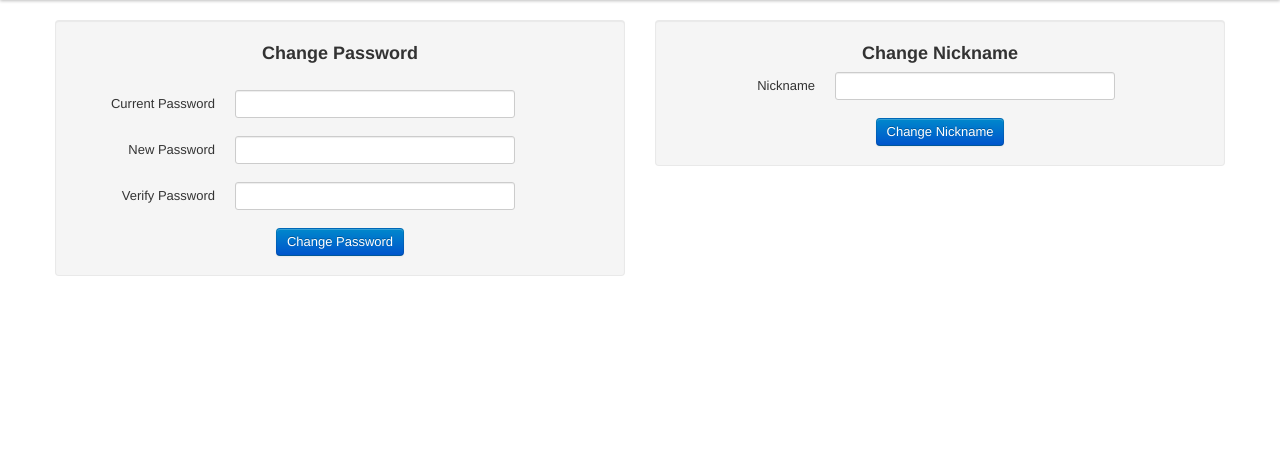
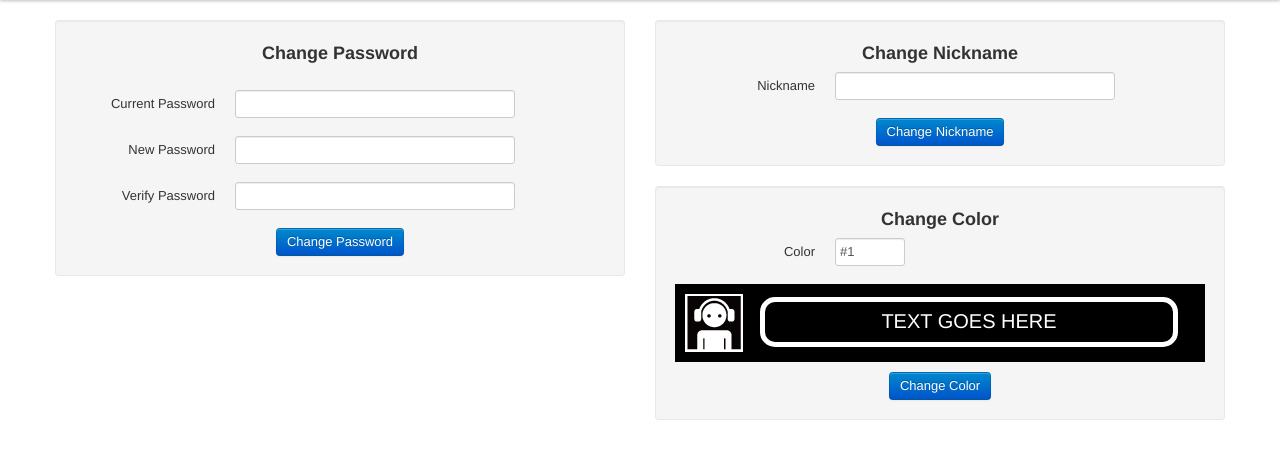
Before and after one commit to AvonGenesis/rawr_chat, a PHP site: page /settings.php in a window 1280 px wide. Shown: the part 40-499 px from the top of the page. Run offline with PHP 8.4, Linux system fonts and the light colour scheme; the visitor is signed in with stand-in values (Sample User, id 1); data that the repository does not hold is empty; some libraries are stand-ins or nearby versions.

Commit message:
Add javascript, styling, and form for color change

```diff
--- a/settings.php
+++ b/settings.php
@@ -11,7 +11,25 @@ if (isset($_POST['nickname'])) {
     echo Users::changeNickname($_SESSION['username'], $_POST['nickname']);
 }
 ?>
-
+<link rel="stylesheet" href="colorpicker/css/colorpicker.css" />
+<style type="text/css">
+#chatBackground {
+    background-image: url('/images/background.png');
+    background-size: 1px 40px;
+    background-repeat:repeat-x;
+    width:80%;
+    border-style: solid;
+    border-radius: 15px;
+    border-width: 5px;
+    border-color: #ffffff;
+    height: 30px;
+    font-size: 20px;
+    padding-top: 10px;
+    position:relative;
+    top: -55px;
+    left: 75px;
+}
+</style>
 <div class="container">
     <div class="row">
         <div class="span6">
@@ -49,11 +67,35 @@ if (isset($_POST['nickname'])) {
                 </div>
                 <button type="submit" class="btn btn-primary" style="display:block; margin-right:auto; margin-left: auto;">Change Nickname</button>
             </form>
-
+            <form action="settings.php" method="post" class="well form-horizontal">
+                <label><h3><center>Change Color</center></h3></label>
+                <div class="control-group">
+                    <label class="control-label" for="input01">Color</label>
+                    <div class="controls">
+                        <input type="text" class="span1" value="<?php echo '#' . $_SESSION['color'];?>" id="colorpicker" />
+                    </div>
+                </div>
+                <div id="chatExample" style="background-color: #000000; margin-bottom: 10px; padding: 10px; height: 58px;">
+                    <div id="chatIcon"><img src="/images/1.png"/></div>
+                    <div id="chatBackground" style="background-color: <?php echo '#' . $_SESSION['color'];?>">
+                        <div style="color: #ffffff"><center>TEXT GOES HERE</center></div>
+                    </div>
+                </div>
+                <button type="submit" class="btn btn-primary" style="display:block; margin-right:auto; margin-left: auto;">Change Color</button>
+            </form>
         </div>
     </div>
 </div>
+<script src="colorpicker/js/bootstrap-colorpicker.js"></script>
+<script>
+    $(function(){
+        var bodyStyle = $('#chatBackground')[0].style;
+        $('#colorpicker').colorpicker().on('changeColor', function(ev){
+            bodyStyle.backgroundColor = ev.color.toHex();
+        });
+    });
 
+</script>
 <?php
 require_once ('footer.html');
 ?>
```
